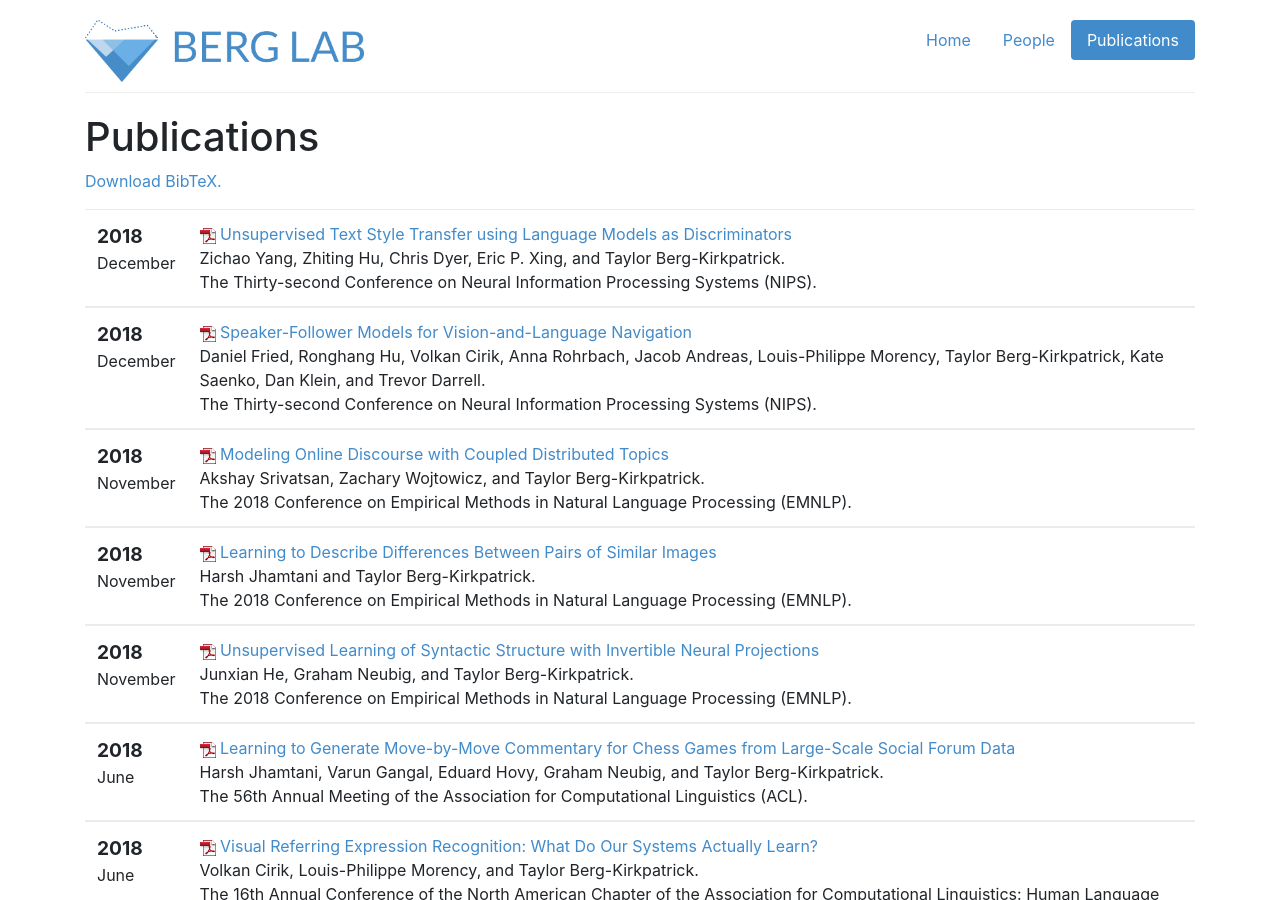
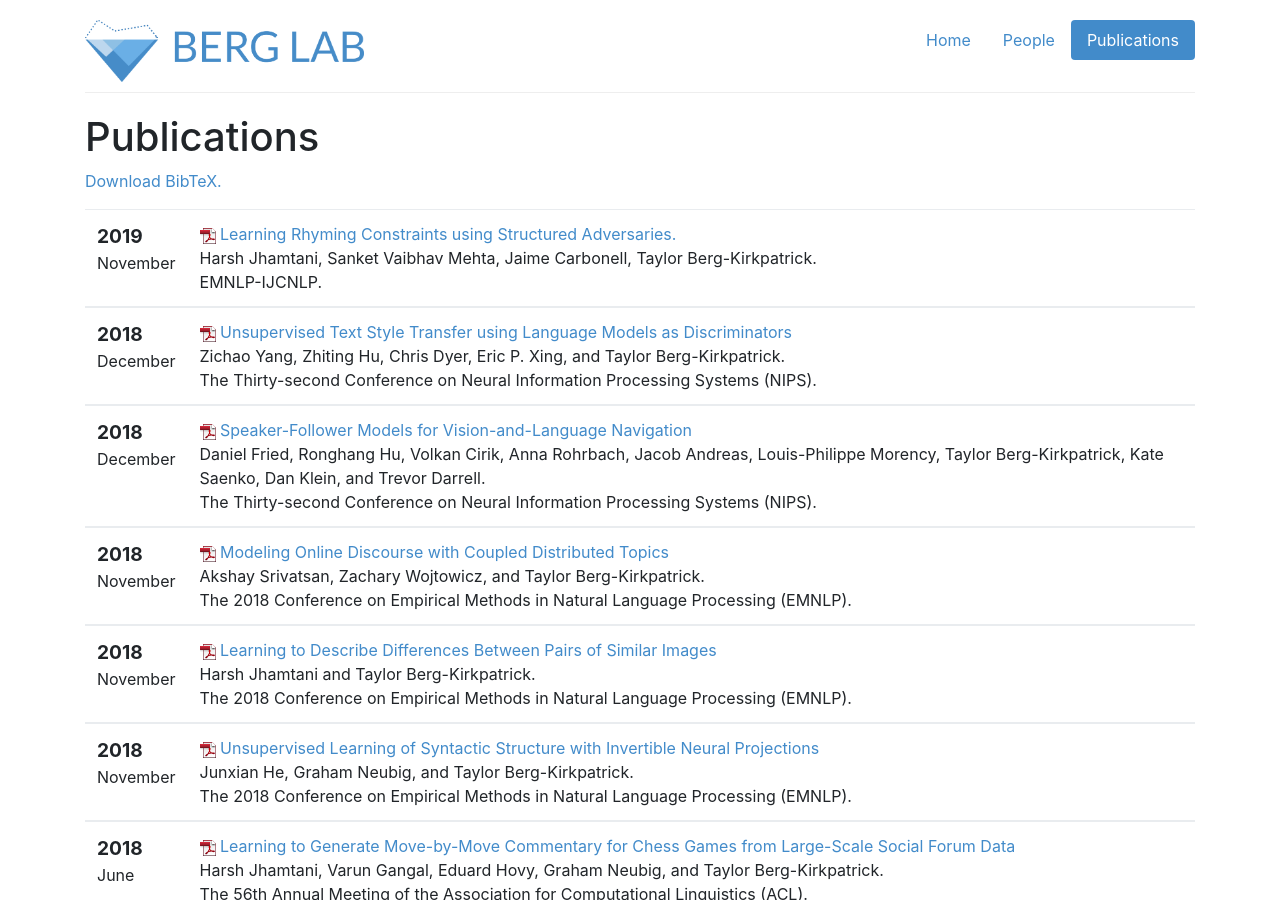
Before and after one commit to icebergnlp/icebergnlp.github.io, a Jekyll site: the page built from publications.html, in a window 1280 px wide and 900 px high. Built offline with Jekyll 4.4.1, drawn with Linux system fonts in a browser that asks for light colours.

Commit message:
Update pubs.html

```diff
--- a/_includes/pubs.html
+++ b/_includes/pubs.html
@@ -1,4 +1,28 @@
 <table class="table">
+    <tbody>
+        <tr>
+            <td>
+                <span class="date">
+                    <big><strong>2019</strong></big><br />
+                    November
+                </span>
+            </td>
+            <td class="publication">
+                <span class="pubtitle">
+                    <img src="img/pdficon_small.png" width="16"
+                    height="16" alt="PDF" />
+                    <a href="https://arxiv.org/pdf/1909.06743.pdf">Learning Rhyming Constraints using Structured Adversaries.</a>
+                </span><br />
+                <span class="authors">
+                    Harsh Jhamtani, Sanket Vaibhav Mehta, Jaime Carbonell, Taylor Berg-Kirkpatrick.
+                </span><br />
+                <span class="venuetype"></span><span class="venue">EMNLP-IJCNLP</span>.
+                <br />
+                <span class="links">
+                </span>
+            </td>
+        </tr>
+    </tbody>
     <tbody>
         <tr>
             <td>
```
